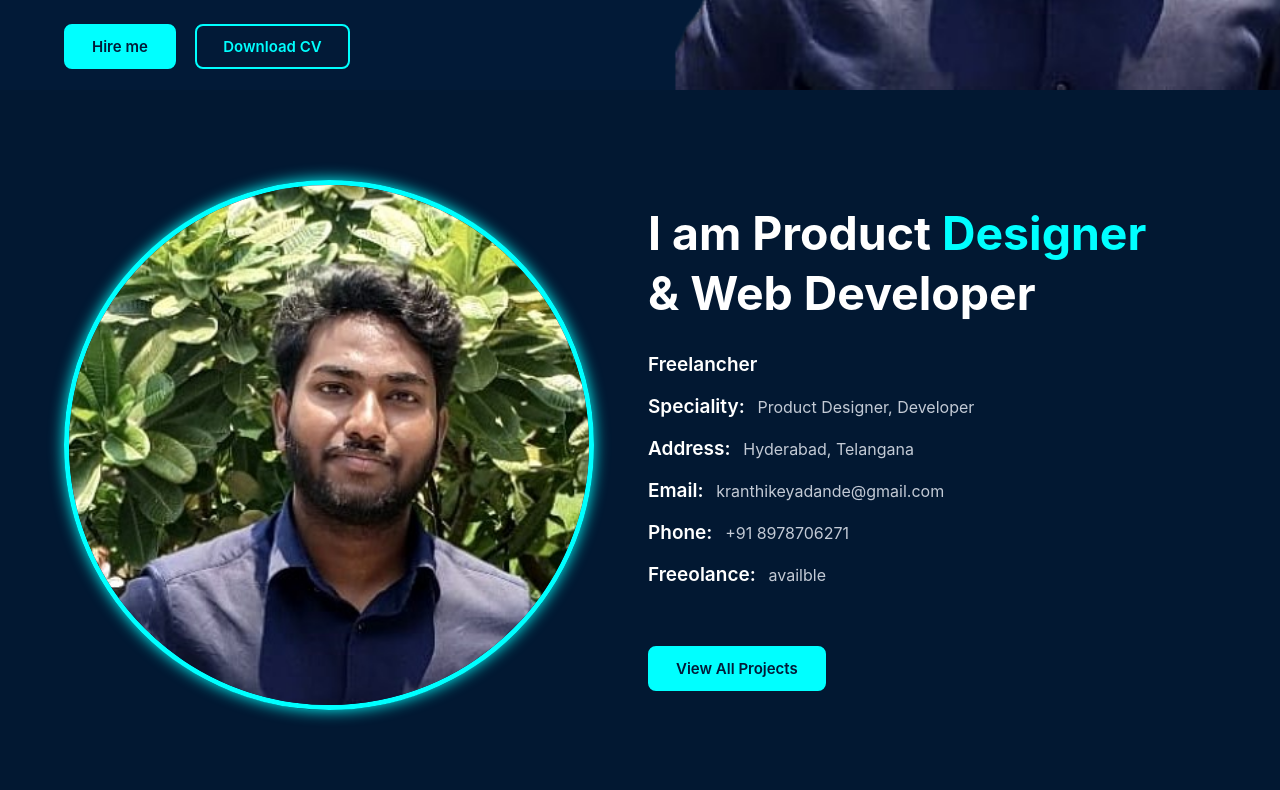
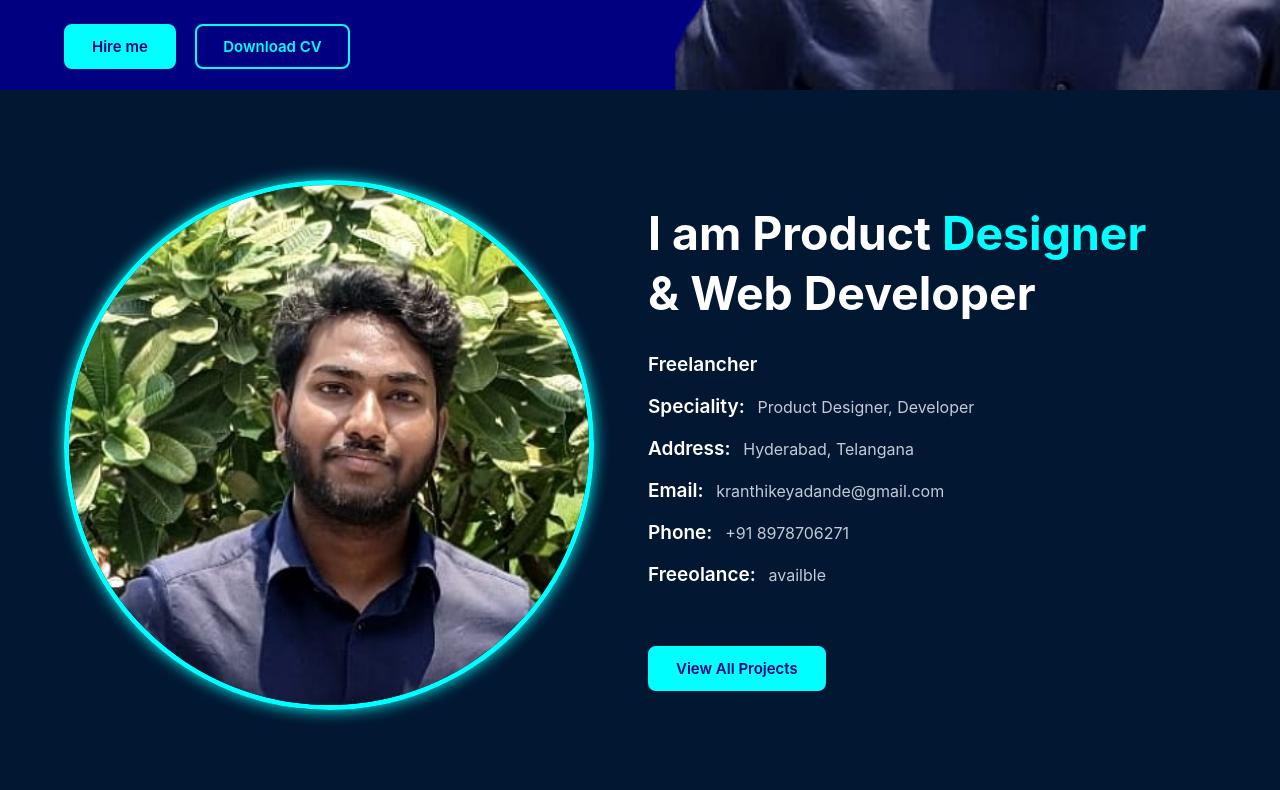
Before and after one commit to kranthikeya/Portfolio, a plain HTML site: page Portfolio/index.html in a window 1280 px wide. Shown: the part 630-1420 px from the top of the page. Drawn offline with nearby package versions, Linux system fonts and the light colour scheme.

Commit message:
Update style.css

```diff
--- a/Portfolio/style.css
+++ b/Portfolio/style.css
@@ -9,7 +9,7 @@
 }
 :root {
 --text-color:#fff;
---bg-color:#021a37;
+--bg-color:#000080;
 --second-bg-color:#021832;
 --main-color:cyan;
 --other-color:#c3cad5;
```
